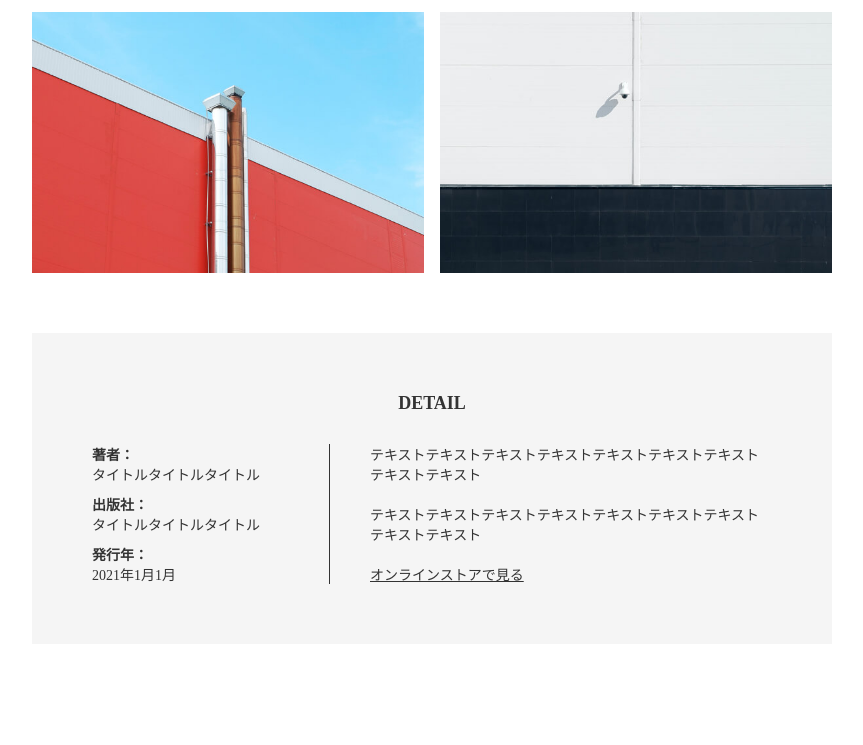
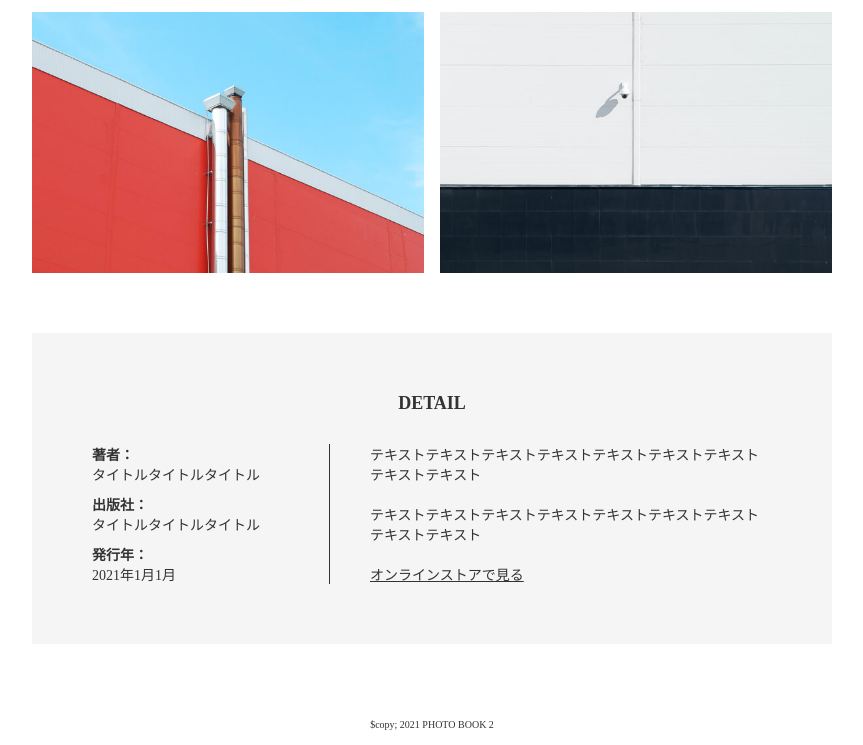
Before and after one commit to Bc0Ih/demo-site-v3, a plain HTML site: page index.html in a window 1280 px wide. Shown: the part 1289-2034 px from the top of the page, without its empty margins (208-1071 px from the left). Before the commit the page ends 1993 px from the top, so only its background shows below. Drawn offline with Linux system fonts and the light colour scheme; some packages are replaced by stand-ins of ours.

Commit message:
Finish footer

```diff
--- a/index.html
+++ b/index.html
@@ -65,7 +65,9 @@
                 </section>
                 </div>
             </main>
-            <footer></footer>
+            <footer id="footer">
+                <p class="inner">$copy; 2021 PHOTO BOOK 2</p>
+            </footer>
         </div>
 
     </body>
--- a/style.css
+++ b/style.css
@@ -131,3 +131,9 @@ ul{
 #detail .text .link:hover{
     opacity: 0.8;
 }
+
+#footer {
+    font-size: 0.625rem;
+    padding: 15px 0;
+    text-align: center;
+}
```
